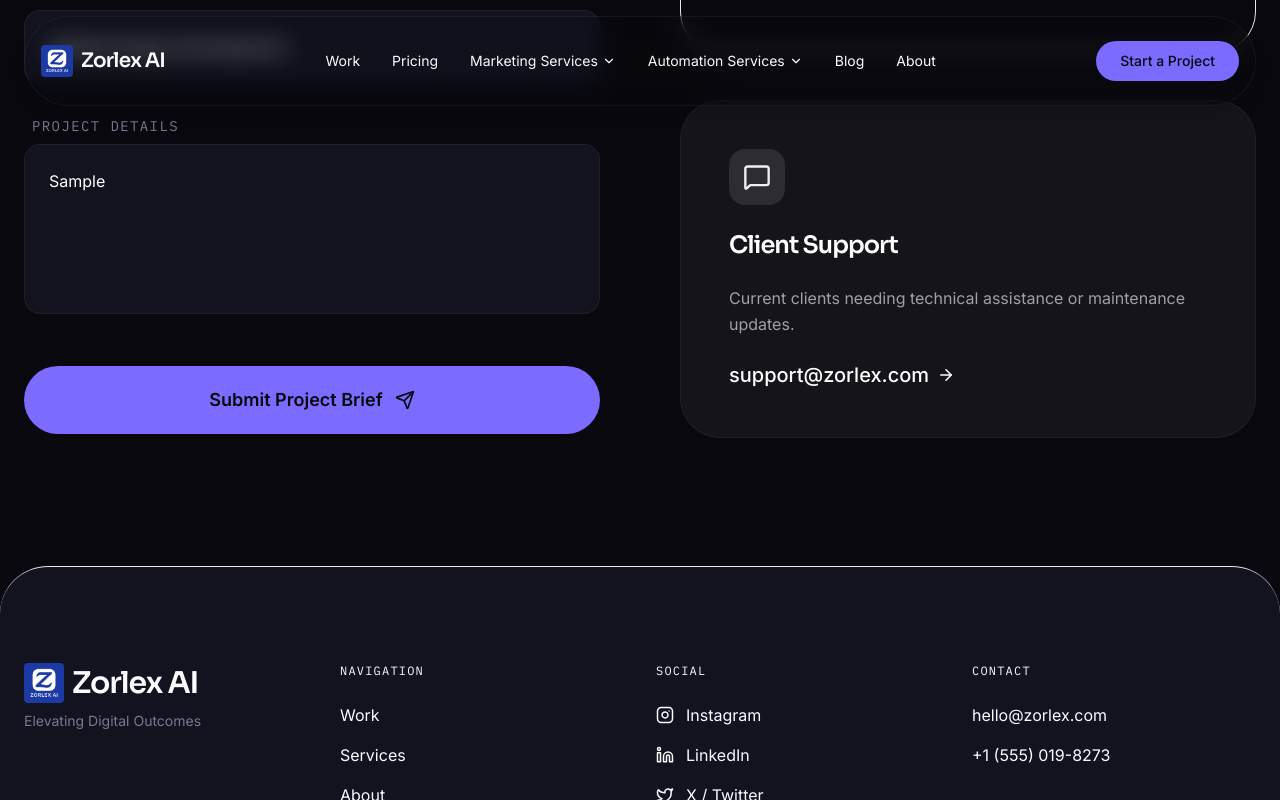
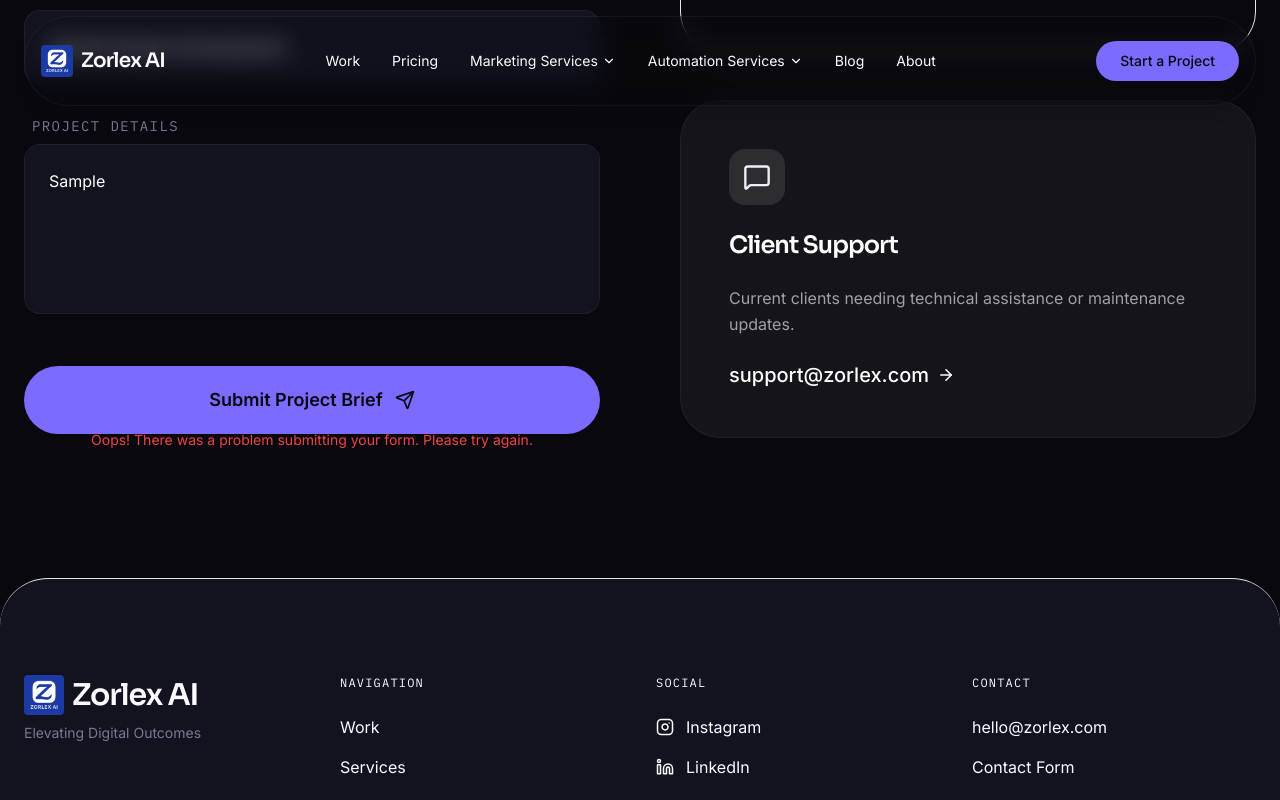
Before and after one commit to mitchelldschafer/zorlex-marketing-preset-2, a React (Vite) app: page /contact in a window 1280 px wide. Both pictures are taken after typing "Sample", "name@example.com", "Sample" into the empty fields and a click on the button "Submit Project Brief". Shown: the part 734-1534 px from the top of the page. Built offline with nearby package versions, Linux system fonts and the light colour scheme.

Commit message:
feat: integrate formspree for contact form and update footer links

```diff
--- a/src/components/ContactPage.jsx
+++ b/src/components/ContactPage.jsx
@@ -1,9 +1,34 @@
-import { useEffect, useRef } from 'react';
+import { useEffect, useRef, useState } from 'react';
 import { gsap } from 'gsap';
 import { Mail, MessageSquare, Send, ArrowRight } from 'lucide-react';
 
 export default function ContactPage() {
   const container = useRef(null);
+  const [status, setStatus] = useState('');
+
+  const handleSubmit = async (e) => {
+    e.preventDefault();
+    const form = e.target;
+    const data = new FormData(form);
+    setStatus('SUBMITTING');
+    try {
+      const response = await fetch(form.action, {
+        method: form.method,
+        body: data,
+        headers: {
+          'Accept': 'application/json'
+        }
+      });
+      if (response.ok) {
+        setStatus('SUCCESS');
+        form.reset();
+      } else {
+        setStatus('ERROR');
+      }
+    } catch (error) {
+      setStatus('ERROR');
+    }
+  };
 
   useEffect(() => {
     let ctx = gsap.context(() => {
@@ -31,20 +56,20 @@ export default function ContactPage() {
         <div className="grid grid-cols-1 lg:grid-cols-2 gap-10 md:gap-20">
 
           {/* Contact Form Tier */}
-          <div className="flex flex-col gap-8">
+          <form action="https://formspree.io/f/mldnpokp" method="POST" onSubmit={handleSubmit} className="flex flex-col gap-8">
             <div className="contact-form-item flex flex-col gap-2">
               <label className="text-sm font-mono text-muted uppercase tracking-widest pl-2">Full Name</label>
-              <input type="text" placeholder="John Doe" className="bg-dark-surface border border-white/5 rounded-2xl p-6 text-white font-body focus:outline-none focus:border-accent/50 transition-colors" />
+              <input type="text" name="name" required placeholder="John Doe" className="bg-dark-surface border border-white/5 rounded-2xl p-6 text-white font-body focus:outline-none focus:border-accent/50 transition-colors" />
             </div>
 
             <div className="contact-form-item flex flex-col gap-2">
               <label className="text-sm font-mono text-muted uppercase tracking-widest pl-2">Email Address</label>
-              <input type="email" placeholder="john@company.com" className="bg-dark-surface border border-white/5 rounded-2xl p-6 text-white font-body focus:outline-none focus:border-accent/50 transition-colors" />
+              <input type="email" name="email" required placeholder="john@company.com" className="bg-dark-surface border border-white/5 rounded-2xl p-6 text-white font-body focus:outline-none focus:border-accent/50 transition-colors" />
             </div>
 
             <div className="contact-form-item flex flex-col gap-2">
               <label className="text-sm font-mono text-muted uppercase tracking-widest pl-2">Services Needed</label>
-              <select className="bg-dark-surface border border-white/5 rounded-2xl p-6 text-white font-body focus:outline-none focus:border-accent/50 transition-colors appearance-none cursor-pointer">
+              <select name="service" className="bg-dark-surface border border-white/5 rounded-2xl p-6 text-white font-body focus:outline-none focus:border-accent/50 transition-colors appearance-none cursor-pointer">
                 <option>Website Design & Development</option>
                 <option>Search Engine Optimization</option>
                 <option>Digital Strategy</option>
@@ -55,15 +80,29 @@ export default function ContactPage() {
 
             <div className="contact-form-item flex flex-col gap-2">
               <label className="text-sm font-mono text-muted uppercase tracking-widest pl-2">Project Details</label>
-              <textarea rows="5" placeholder="Tell us about your objectives..." className="bg-dark-surface border border-white/5 rounded-2xl p-6 text-white font-body focus:outline-none focus:border-accent/50 transition-colors resize-none"></textarea>
+              <textarea name="message" required rows="5" placeholder="Tell us about your objectives..." className="bg-dark-surface border border-white/5 rounded-2xl p-6 text-white font-body focus:outline-none focus:border-accent/50 transition-colors resize-none"></textarea>
             </div>
 
-            <button className="contact-form-item relative overflow-hidden bg-accent text-dark font-body font-semibold text-lg px-12 py-5 rounded-full group hover:scale-[1.02] transition-transform duration-300 flex items-center justify-center gap-3">
-              <span className="relative z-10 group-hover:text-white transition-colors duration-300">Submit Project Brief</span>
-              <Send size={20} className="relative z-10 group-hover:text-white transition-colors duration-300" />
-              <div className="absolute inset-0 bg-dark transform scale-x-0 origin-left group-hover:scale-x-100 transition-transform duration-300 ease-in-out"></div>
-            </button>
-          </div>
+            <div className="flex flex-col">
+              <button
+                type="submit"
+                disabled={status === 'SUBMITTING' || status === 'SUCCESS'}
+                className="contact-form-item relative overflow-hidden bg-accent text-dark font-body font-semibold text-lg px-12 py-5 rounded-full group hover:scale-[1.02] transition-transform duration-300 flex items-center justify-center gap-3 disabled:opacity-70 disabled:cursor-not-allowed disabled:hover:scale-100"
+              >
+                <span className="relative z-10 group-hover:text-white transition-colors duration-300">
+                  {status === 'SUBMITTING' ? 'Sending...' : status === 'SUCCESS' ? 'Brief Submitted!' : 'Submit Project Brief'}
+                </span>
+                {status !== 'SUCCESS' && <Send size={20} className="relative z-10 group-hover:text-white transition-colors duration-300" />}
+                <div className="absolute inset-0 bg-dark transform scale-x-0 origin-left group-hover:scale-x-100 transition-transform duration-300 ease-in-out"></div>
+              </button>
+              {status === 'ERROR' && (
+                <p className="text-red-500 font-body text-sm mt-4 text-center">Oops! There was a problem submitting your form. Please try again.</p>
+              )}
+              {status === 'SUCCESS' && (
+                <p className="text-green-500 font-body text-sm mt-4 text-center">Thanks! We've received your project brief and will be in touch shortly.</p>
+              )}
+            </div>
+          </form>
 
           {/* Contact Details Tier */}
           <div className="flex flex-col gap-12">
--- a/src/components/Footer.jsx
+++ b/src/components/Footer.jsx
@@ -1,4 +1,5 @@
 import { Instagram, Linkedin, Twitter } from 'lucide-react';
+import { Link } from 'react-router-dom';
 
 export default function Footer() {
   return (
@@ -42,7 +43,7 @@ export default function Footer() {
           <div className="col-span-1 md:col-span-1 flex flex-col gap-4">
             <h4 className="font-mono text-light/50 text-xs uppercase tracking-widest mb-2">Contact</h4>
             <a href="mailto:hello@zorlex.com" className="font-body text-light/80 hover:text-accent transition-all duration-300 hover:-translate-y-1 w-max block">hello@zorlex.com</a>
-            <a href="tel:+15550198273" className="font-body text-light/80 hover:text-accent transition-all duration-300 hover:-translate-y-1 w-max block">+1 (555) 019-8273</a>
+            <Link to="/contact" className="font-body text-light/80 hover:text-accent transition-all duration-300 hover:-translate-y-1 w-max block">Contact Form</Link>
           </div>
 
         </div>
```
